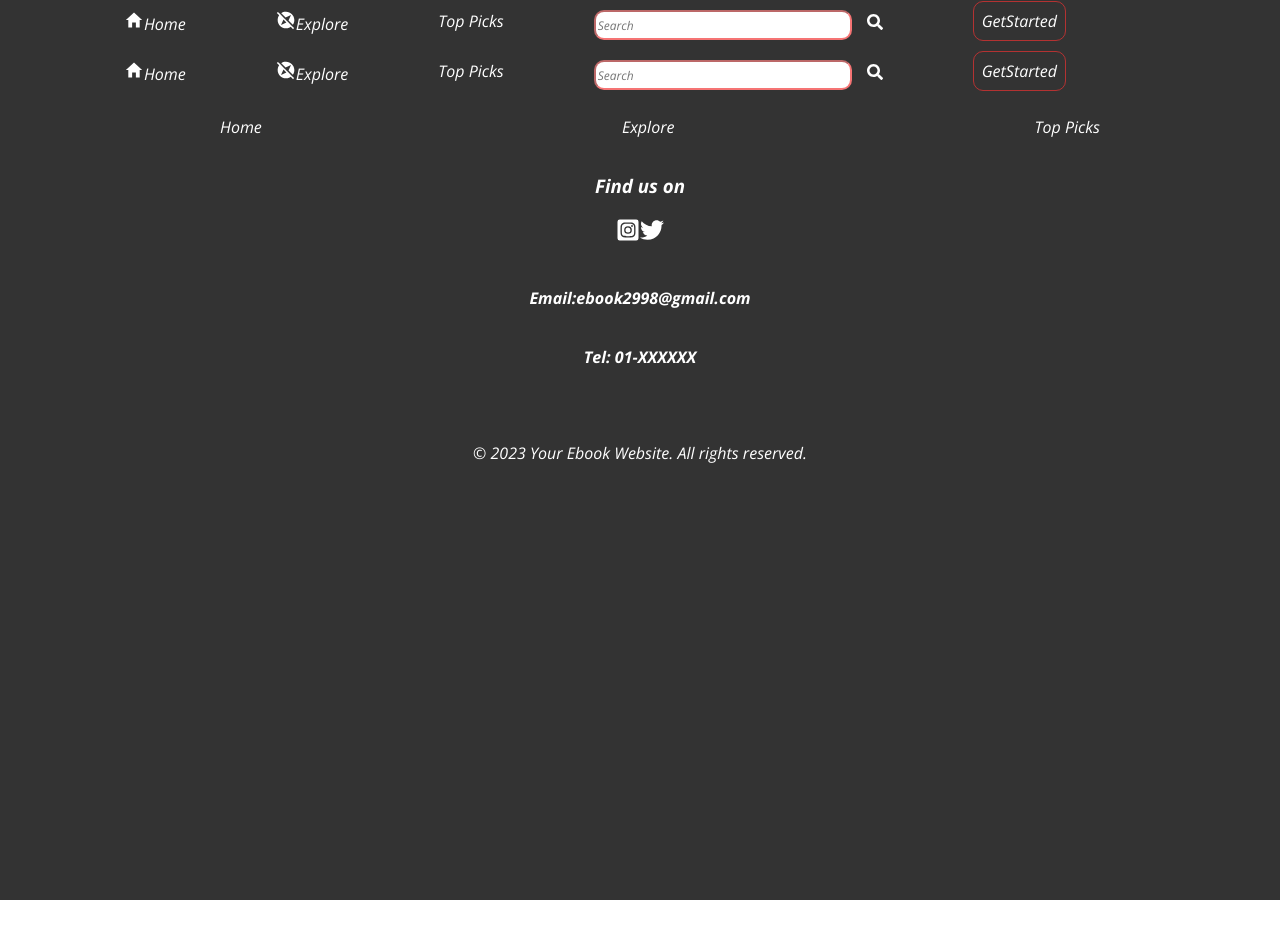
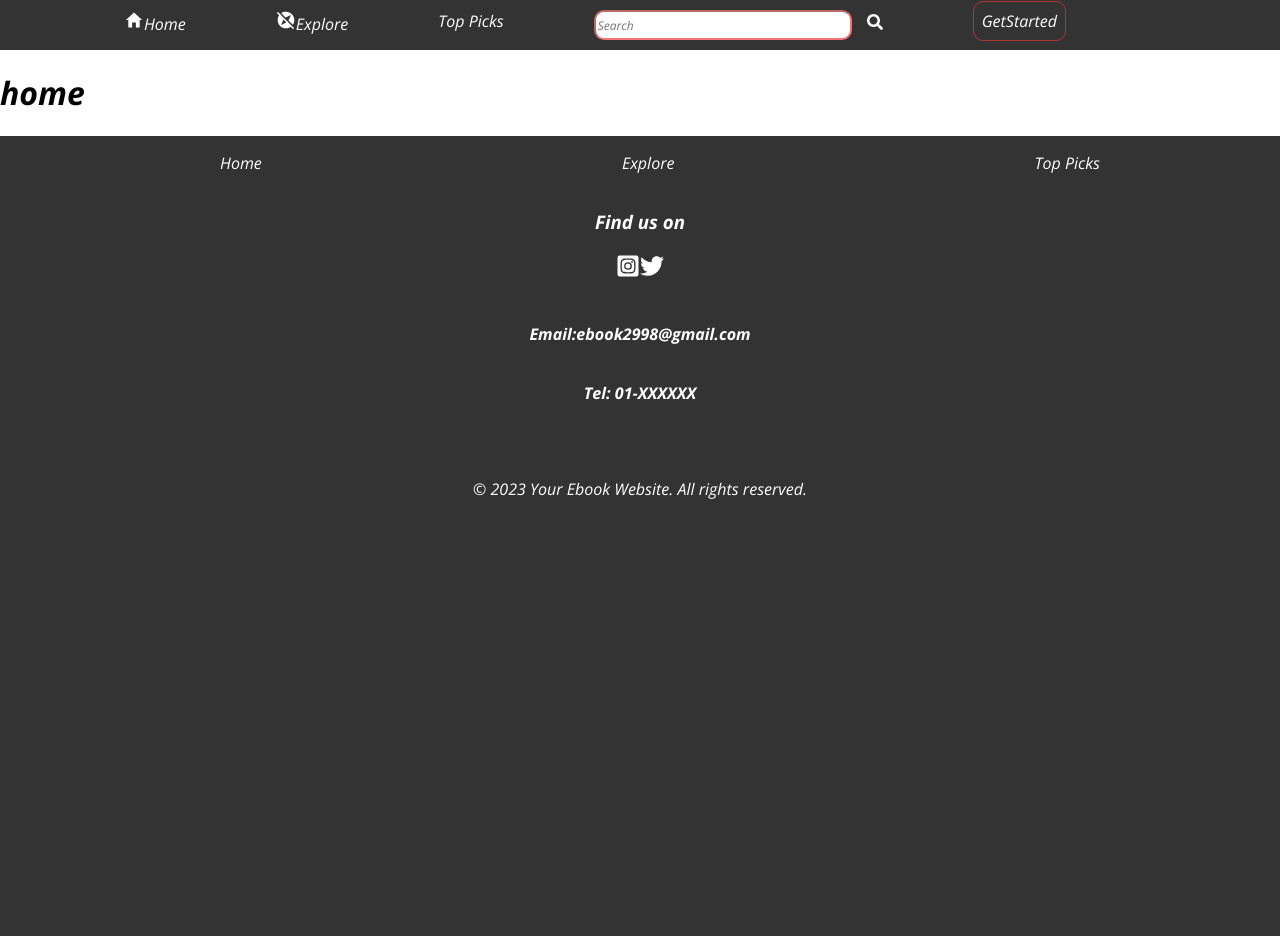
Before and after one commit to sanjaya999/ebook-project, a React (Vite) app: page / in a window 1280 px wide. Before the commit the page ends 900 px from the top, so only its background shows below. Built offline with nearby package versions, Linux system fonts and the light colour scheme; some icons are missing.

Commit message:
made home as root

```diff
--- a/src/App.jsx
+++ b/src/App.jsx
@@ -12,7 +12,7 @@ const App = () => (
   <Router>
     <Routes>
       <Route path="/" element={<Layout />}>
-        <Route index element={<Nav />} />
+        <Route index element={<Home/>} />
         <Route path="Home" element={<Home />} />
         <Route path="Explore" element={<Explore />} />
         <Route path="Top" element={<Top />} />
```
